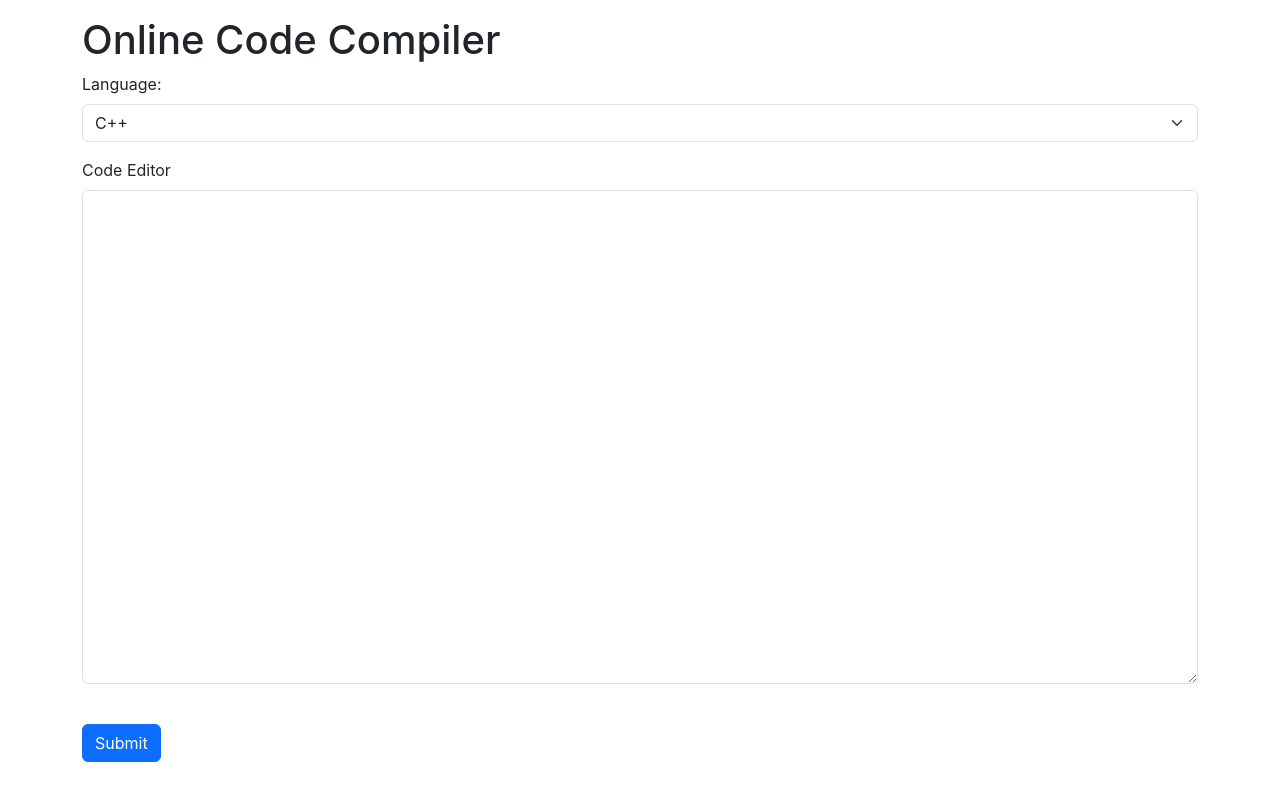
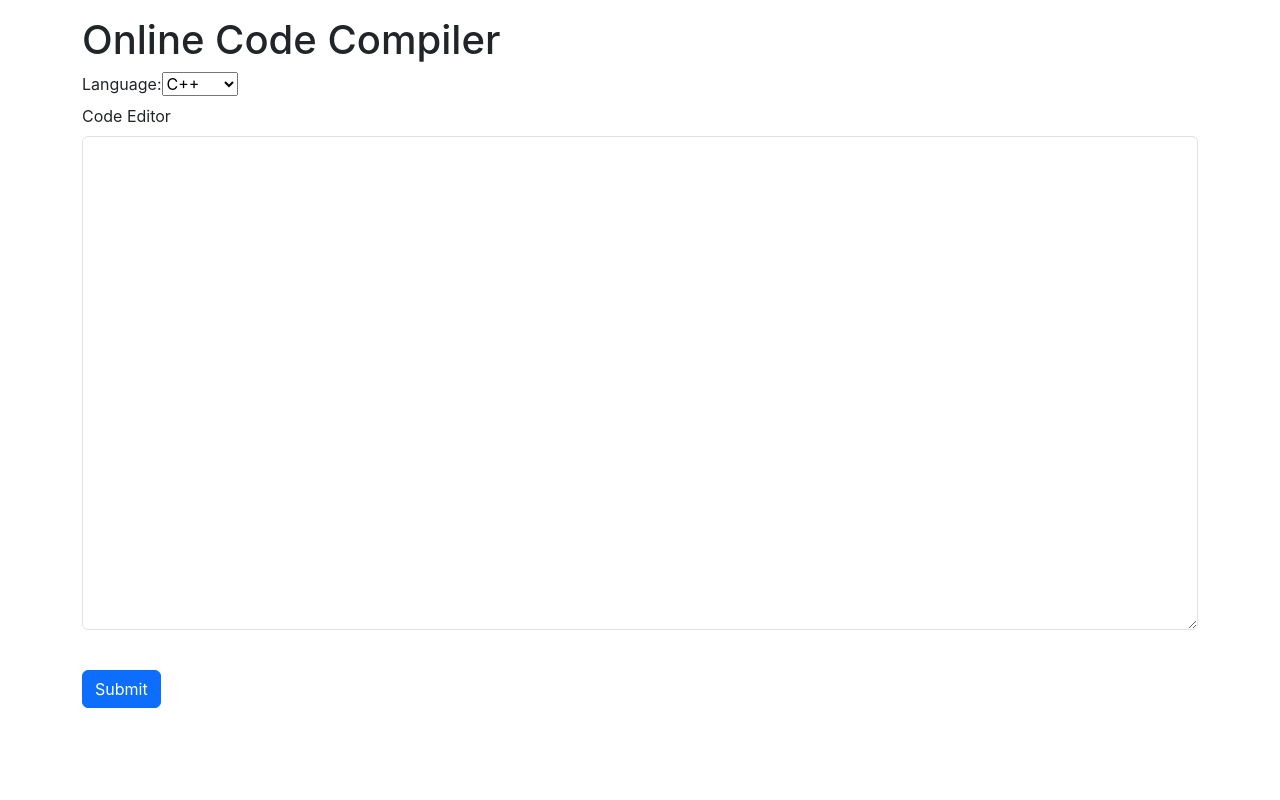
Before and after one commit to Jaihanuman64/client, a React (Create React App) app: page / in a window 1280 px wide. Built offline with nearby package versions, Linux system fonts and the light colour scheme.

Commit message:
local host complete

```diff
--- a/src/App.js
+++ b/src/App.js
@@ -9,15 +9,21 @@ function App() {
 
   const handleSubmit = async () => {
     const payload = {
-      language: "cpp",
+      language,
       code, //code: "code"
     };
     try {
+      setOutput("");
       const { data } = await axios.post("http://localhost:5000/run", payload);
       setOutput(data.output);
-      // console.log(output);
-    } catch (err) {
-      console.log(err.response);
+    } catch ({ response }) {
+      if(response){
+        const errMsg = response.data.err.stderr;
+      setOutput(errMsg);
+      } else{
+        setOutput("Error connecting to server");
+      }
+
     }
   };
   return (
@@ -25,16 +31,17 @@ function App() {
       <div className="container my-3">
         <h1>Online Code Compiler</h1>
         <div>
-          <label>Language: </label>
-          <select
-            className="form-select my-2"
-            aria-label="Default select example"
-          >
-            <option defaultValue>C++</option>
-            <option value="1">Python</option>
-            <option value="2">Java</option>
-            <option value="3">Javacript</option>
-          </select>
+        <label>Language:</label>
+        <select
+          value={language}
+          onChange={(e) => {
+            setLanguage(e.target.value);
+            console.log(e.target.value);
+          }}
+        >
+          <option value="cpp">C++</option>
+          <option value="py">Python</option>
+        </select>
           {/* <select>
         <option>C++</option>
         <option>Python</option>
```
